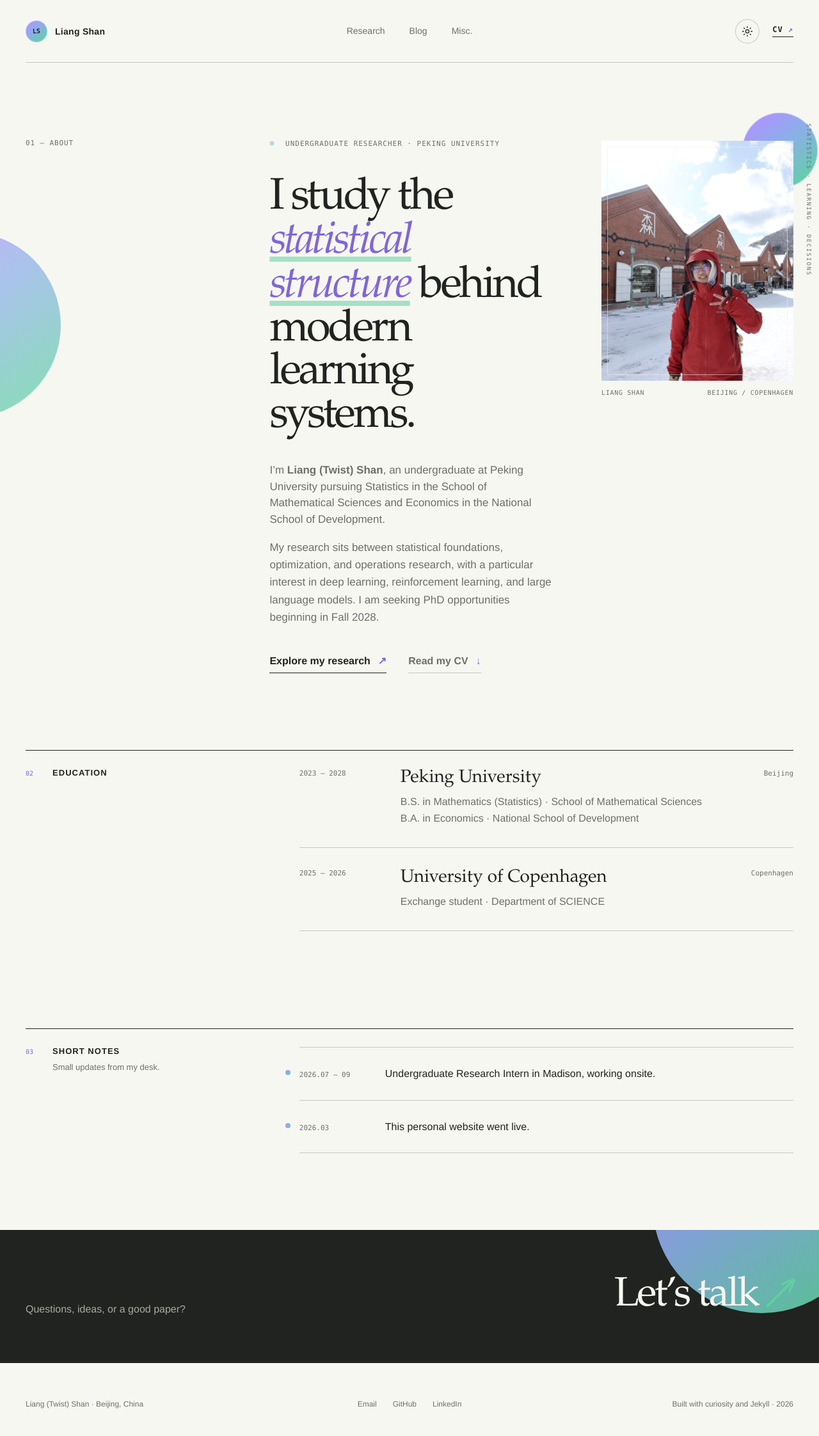
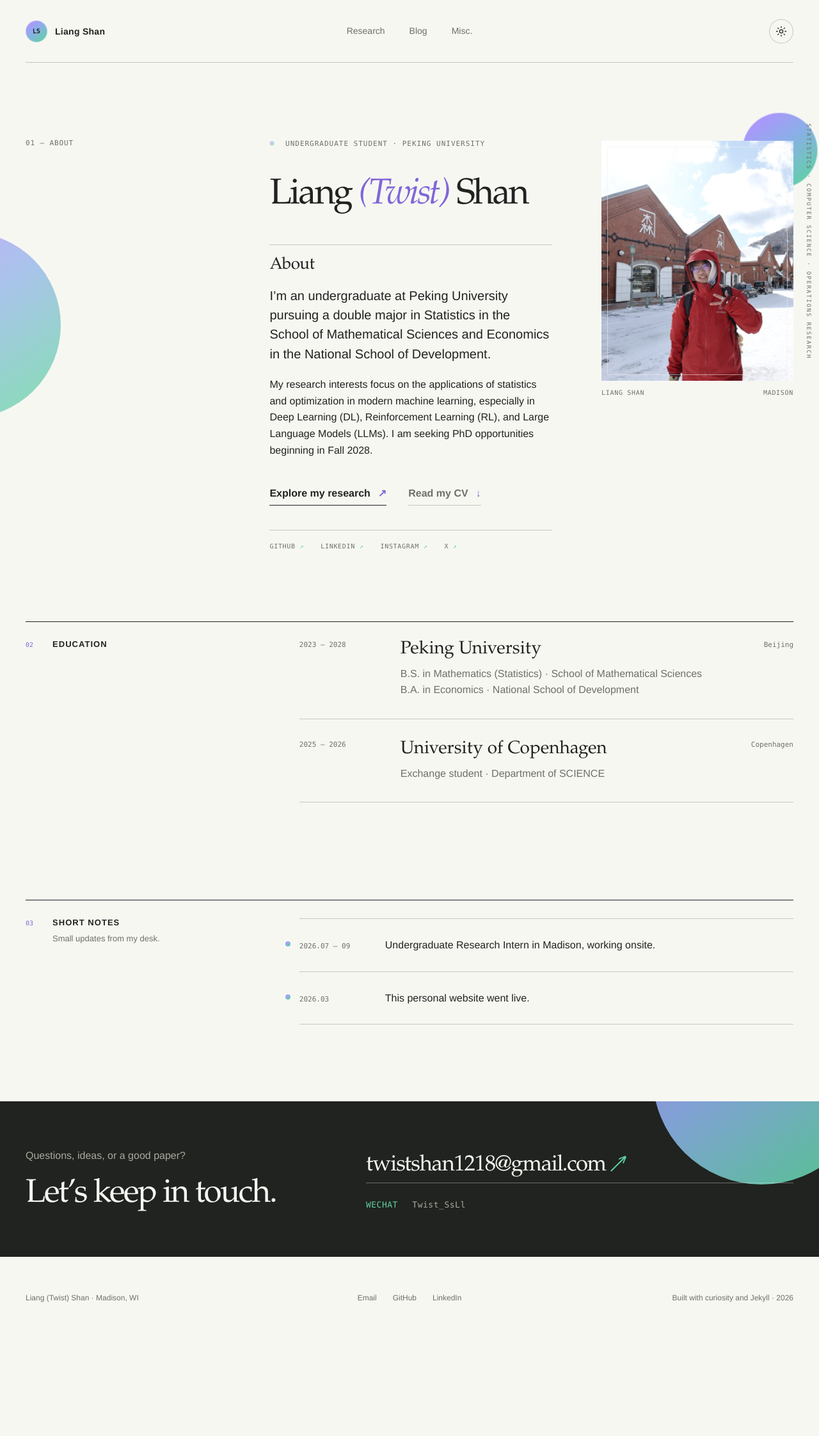
Before and after one commit to Twist-Shan/Twist-Shan.github.io, a Jekyll site: the page built from _pages/about.md, in a window 1280 px wide. Shown: the whole page at 64% size. Built offline with Jekyll 4.4.1, drawn with Linux system fonts in a browser that asks for light colours; after the commit the page ends 2078 px from its top, so only the background shows below that.

Commit message:
Refine homepage about and contact details

```diff
--- a/_includes/studio-footer.html
+++ b/_includes/studio-footer.html
@@ -1,5 +1,5 @@
 <footer class="site-footer">
-  <p>Liang (Twist) Shan <span>·</span> Beijing, China</p>
+  <p>Liang (Twist) Shan <span>·</span> Madison, WI</p>
   <div class="footer-links">
     <a href="mailto:twistshan1218@gmail.com">Email</a>
     <a href="https://github.com/Twist-Shan">GitHub</a>
--- a/_includes/studio-header.html
+++ b/_includes/studio-header.html
@@ -16,6 +16,5 @@
       <svg class="sun-icon" aria-hidden="true" viewBox="0 0 24 24"><circle cx="12" cy="12" r="3.5"/><path d="M12 2v2.2M12 19.8V22M4.93 4.93l1.56 1.56M17.51 17.51l1.56 1.56M2 12h2.2M19.8 12H22M4.93 19.07l1.56-1.56M17.51 6.49l1.56-1.56"/></svg>
       <svg class="moon-icon" aria-hidden="true" viewBox="0 0 24 24"><path d="M20.2 15.2A8.8 8.8 0 0 1 8.8 3.8 8.8 8.8 0 1 0 20.2 15.2Z"/></svg>
     </button>
-    <a class="header-cv" href="{{ '/files/cv_Liang_Shan.pdf' | relative_url }}">CV <span aria-hidden="true">↗</span></a>
   </div>
 </header>
--- a/_pages/about.md
+++ b/_pages/about.md
@@ -10,20 +10,29 @@
 <section class="hero shell">
   <div class="hero-index" aria-hidden="true">01 — ABOUT</div>
   <div class="hero-copy reveal">
-    <p class="eyebrow"><span class="status-dot"></span> Undergraduate researcher · Peking University</p>
-    <h1>I study the <em>statistical structure</em> behind modern learning systems.</h1>
-    <p class="hero-intro">I’m <strong>Liang (Twist) Shan</strong>, an undergraduate at Peking University pursuing Statistics in the School of Mathematical Sciences and Economics in the National School of Development.</p>
-    <p>My research sits between statistical foundations, optimization, and operations research, with a particular interest in deep learning, reinforcement learning, and large language models. I am seeking PhD opportunities beginning in Fall 2028.</p>
+    <p class="eyebrow"><span class="status-dot"></span> Undergraduate student · Peking University</p>
+    <h1>Liang <em>(Twist)</em> Shan</h1>
+    <div class="about-copy">
+      <h2>About</h2>
+      <p class="hero-intro">I’m an undergraduate at Peking University pursuing a double major in Statistics in the School of Mathematical Sciences and Economics in the National School of Development.</p>
+      <p>My research interests focus on the applications of statistics and optimization in modern machine learning, especially in Deep Learning (DL), Reinforcement Learning (RL), and Large Language Models (LLMs). I am seeking PhD opportunities beginning in Fall 2028.</p>
+    </div>
     <div class="hero-actions">
       <a class="text-link" href="{{ '/research/' | relative_url }}">Explore my research <span>↗</span></a>
       <a class="text-link quiet" href="{{ '/files/cv_Liang_Shan.pdf' | relative_url }}">Read my CV <span>↓</span></a>
     </div>
+    <nav class="hero-socials" aria-label="Social profiles">
+      <a href="https://github.com/Twist-Shan">GitHub <span>↗</span></a>
+      <a href="https://www.linkedin.com/in/liang-twist-shan">LinkedIn <span>↗</span></a>
+      <a href="https://instagram.com/twist_shan">Instagram <span>↗</span></a>
+      <a href="https://x.com/LiangTwistShan">X <span>↗</span></a>
+    </nav>
   </div>
   <figure class="portrait-wrap reveal delay-1">
     <div class="portrait-frame">
       <img src="{{ '/images/profile.jpg' | relative_url }}" alt="Portrait of Liang Shan" width="720" height="900">
     </div>
-    <figcaption><span>Liang Shan</span><span>Beijing / Copenhagen</span></figcaption>
+    <figcaption><span>Liang Shan</span><span>Madison</span></figcaption>
   </figure>
 </section>
 
@@ -59,5 +68,14 @@
 </section>
 
 <aside class="contact-band">
-  <div class="shell reveal"><p>Questions, ideas, or a good paper?</p><a href="mailto:twistshan1218@gmail.com">Let’s talk <span>↗</span></a></div>
+  <div class="shell reveal">
+    <div class="contact-heading">
+      <p>Questions, ideas, or a good paper?</p>
+      <h2>Let’s keep in touch.</h2>
+    </div>
+    <div class="contact-details">
+      <a href="mailto:twistshan1218@gmail.com"><span class="email-text">twistshan1218<wbr>@gmail.com</span> <span aria-hidden="true">↗</span></a>
+      <p><span>WeChat</span> Twist_SsLl</p>
+    </div>
+  </div>
 </aside>
--- a/assets/css/studio.css
+++ b/assets/css/studio.css
@@ -49,8 +49,6 @@
 .site-nav a:hover, .site-nav a[aria-current="page"] { color: var(--ink); }
 .site-nav a:hover::after, .site-nav a[aria-current="page"]::after { transform: scaleX(1); transform-origin: left; }
 .header-actions { justify-self: end; display: flex; align-items: center; gap: 20px; }
-.header-cv { font: 600 12px/1 var(--mono); text-transform: uppercase; letter-spacing: .08em; border-bottom: 1px solid var(--ink); padding-bottom: 5px; }
-.header-cv span { color: var(--accent); }
 .theme-toggle { width: 38px; height: 38px; display: grid; place-items: center; border: 1px solid var(--line); border-radius: 50%; background: color-mix(in srgb, var(--paper), transparent 20%); color: var(--ink); cursor: pointer; transition: transform .3s cubic-bezier(.16,1,.3,1), border-color .25s, background-color .25s; }
 .theme-toggle:hover { transform: rotate(8deg) scale(1.06); border-color: var(--accent); }
 .theme-toggle:active { transform: scale(.96); }
@@ -60,15 +58,18 @@
 html[data-theme="dark"] .moon-icon { opacity: 1; transform: rotate(0) scale(1); }
 .menu-toggle { display: none; }
 
-.hero { min-height: 760px; padding: 108px 0 120px; display: grid; grid-template-columns: 1fr minmax(420px, 1.45fr) minmax(300px, .72fr); gap: 6vw; align-items: start; position: relative; isolation: isolate; }
+.hero { min-height: 700px; padding: 108px 0 110px; display: grid; grid-template-columns: 1fr minmax(420px, 1.45fr) minmax(300px, .72fr); gap: 6vw; align-items: start; position: relative; isolation: isolate; }
 .hero::before { content: ""; position: absolute; width: 290px; aspect-ratio: 1; border-radius: 50%; background: var(--fresh); left: -235px; top: 265px; z-index: -1; opacity: .72; }
-.hero::after { content: "STATISTICS · LEARNING · DECISIONS"; position: absolute; right: -28px; top: 95px; writing-mode: vertical-rl; font: 9px/1 var(--mono); letter-spacing: .2em; color: var(--muted); }
+.hero::after { content: "STATISTICS · COMPUTER SCIENCE · OPERATIONS RESEARCH"; position: absolute; right: -28px; top: 95px; writing-mode: vertical-rl; font: 9px/1 var(--mono); letter-spacing: .2em; color: var(--muted); }
 .hero-index { font: 11px/1 var(--mono); color: var(--muted); letter-spacing: .08em; padding-top: 12px; }
 .eyebrow { font: 11px/1.4 var(--mono); color: var(--muted); text-transform: uppercase; letter-spacing: .09em; }
 .status-dot { display: inline-block; width: 8px; height: 8px; border-radius: 50%; background: var(--fresh); margin-right: 9px; animation: breathe 2.8s ease-in-out infinite; }
 @keyframes breathe { 50% { opacity: .45; transform: scale(.82); } }
-.hero h1, .page-hero h1 { font: 400 clamp(3.2rem, 5.4vw, 5.6rem)/.98 var(--serif); letter-spacing: -.055em; margin: 45px 0 36px; text-wrap: balance; }
-.hero h1 em, .page-hero h1 em { color: var(--accent); font-weight: 400; text-decoration: underline; text-decoration-color: rgba(96,207,163,.55); text-decoration-thickness: .12em; text-underline-offset: .08em; }
+.hero h1 { font: 400 clamp(3rem, 4.4vw, 4.5rem)/1 var(--serif); letter-spacing: -.05em; margin: 45px 0 48px; text-wrap: balance; }
+.page-hero h1 { font: 400 clamp(3.2rem, 5.4vw, 5.6rem)/.98 var(--serif); letter-spacing: -.055em; margin: 45px 0 36px; text-wrap: balance; }
+.hero h1 em, .page-hero h1 em { color: var(--accent); font-weight: 400; }
+.about-copy { border-top: 1px solid var(--line); padding-top: 18px; }
+.about-copy h2 { margin: 0 0 20px; font: 400 26px/1 var(--serif); letter-spacing: -.02em; }
 .hero-copy > p:not(.eyebrow) { max-width: 61ch; color: var(--muted); font-size: 17px; }
 .hero-copy .hero-intro { font-size: 20px; line-height: 1.52; color: var(--ink); }
 .hero-intro strong { font-weight: 600; }
@@ -78,6 +79,11 @@
 .text-link:hover { color: var(--accent); border-color: var(--accent); }
 .text-link:hover span { transform: translate(2px,-2px); }
 .text-link.quiet { color: var(--muted); border-color: var(--line); }
+.hero-socials { display: flex; flex-wrap: wrap; gap: 12px 26px; margin-top: 38px; padding-top: 18px; border-top: 1px solid var(--line); }
+.hero-socials a { font: 10px/1.4 var(--mono); text-transform: uppercase; letter-spacing: .07em; color: var(--muted); transition: color .25s; }
+.hero-socials a span { color: var(--mint); display: inline-block; transition: transform .3s cubic-bezier(.16,1,.3,1); }
+.hero-socials a:hover { color: var(--ink); }
+.hero-socials a:hover span { transform: translate(2px,-2px); }
 .portrait-wrap { margin: 14px 0 0; position: relative; isolation: isolate; }
 .portrait-wrap::before { content: ""; position: absolute; width: 118px; aspect-ratio: 1; border-radius: 50%; background: var(--fresh); right: -38px; top: -44px; z-index: -1; box-shadow: inset 0 0 0 1px rgba(255,255,255,.45); }
 .portrait-frame { position: relative; overflow: hidden; background: var(--paper-deep); aspect-ratio: 4 / 5; }
@@ -106,9 +112,14 @@
 .news-item > span { color: var(--accent); }
 .contact-band { background: var(--panel); color: var(--panel-text); padding: 72px 0; position: relative; overflow: hidden; }
 .contact-band::before { content: ""; position: absolute; width: 340px; height: 340px; border-radius: 50%; background: var(--fresh); right: -80px; top: -210px; opacity: .9; }
-.contact-band .shell { display: flex; justify-content: space-between; align-items: end; position: relative; z-index: 1; }
+.contact-band .shell { display: grid; grid-template-columns: .9fr 1.4fr; gap: 8vw; align-items: end; position: relative; z-index: 1; }
 .contact-band p { color: #aaa99f; margin: 0; }
-.contact-band a { font: 400 clamp(2.8rem, 5vw, 5rem)/1 var(--serif); letter-spacing: -.05em; }
+.contact-heading h2 { font: 400 clamp(2.6rem, 4vw, 4.2rem)/1 var(--serif); letter-spacing: -.045em; margin: 22px 0 0; }
+.contact-details { display: grid; gap: 24px; justify-items: start; width: 100%; min-width: 0; }
+.contact-details a { display: block; width: 100%; max-width: 100%; font: 400 clamp(1.25rem, 2.7vw, 2.8rem)/1.1 var(--serif); letter-spacing: -.035em; overflow-wrap: anywhere; word-break: normal; border-bottom: 1px solid rgba(247,247,242,.35); padding-bottom: 8px; }
+.contact-details a .email-text { color: inherit; }
+.contact-details p { font: 13px/1.5 var(--mono); letter-spacing: .04em; }
+.contact-details p span { color: var(--mint); text-transform: uppercase; margin-right: 14px; }
 .contact-band a span { color: var(--mint); display: inline-block; transition: transform .3s cubic-bezier(.16,1,.3,1); }
 .contact-band a:hover span { transform: translate(5px,-5px); }
 
@@ -183,7 +194,7 @@
 @media (max-width: 900px) {
   :root { --shell: calc(100vw - 40px); }
   .site-header { min-height: 78px; grid-template-columns: 1fr auto; }
-  .wordmark-name, .header-cv { display: none; }
+  .wordmark-name { display: none; }
   .menu-toggle { display: inline-flex; align-items: center; gap: 10px; border: 0; background: none; color: var(--ink); font: 11px/1 var(--mono); text-transform: uppercase; padding: 12px 0; }
   .menu-line { width: 18px; height: 1px; background: var(--ink); position: relative; }
   .menu-line::after { content: ""; position: absolute; width: 18px; height: 1px; background: var(--ink); left: 0; top: 5px; }
@@ -193,7 +204,8 @@
   .hero { min-height: 0; padding: 65px 0 90px; grid-template-columns: 1fr; gap: 48px; }
   .hero::after { display: none; }
   .hero-index { display: none; }
-  .hero h1, .page-hero h1 { font-size: clamp(3rem, 13vw, 4.6rem); }
+  .hero h1 { font-size: clamp(2.8rem, 12vw, 4.2rem); }
+  .page-hero h1 { font-size: clamp(3rem, 13vw, 4.6rem); }
   .portrait-wrap { width: min(100%, 420px); }
   .page-hero::before { width: 105px; right: 0; top: 45px; opacity: .45; }
   .ruled-section, .project, .page-hero { grid-template-columns: 1fr; gap: 46px; }
@@ -209,14 +221,16 @@
 
 @media (max-width: 580px) {
   :root { --shell: calc(100vw - 32px); }
+  .site-nav { left: -16px; right: -16px; }
   .hero { padding-top: 48px; }
+  .portrait-wrap::before { right: -8px; }
   .hero h1, .page-hero h1 { letter-spacing: -.045em; margin-top: 32px; }
   .hero-actions { flex-direction: column; align-items: start; gap: 22px; }
   .timeline article { grid-template-columns: 1fr; gap: 10px; }
   .timeline .place { display: none; }
   .news-item { grid-template-columns: 75px 1fr 12px; gap: 12px; }
   .news-item::before { display: none; }
-  .contact-band .shell { align-items: start; flex-direction: column; gap: 28px; }
+  .contact-band .shell { grid-template-columns: 1fr; align-items: start; gap: 42px; }
   .post-row { grid-template-columns: 1fr auto; gap: 12px; }
   .post-row h2 { grid-column: 1 / -1; grid-row: 2; }
   .misc-list > div { grid-template-columns: 35px 1fr; }
```
